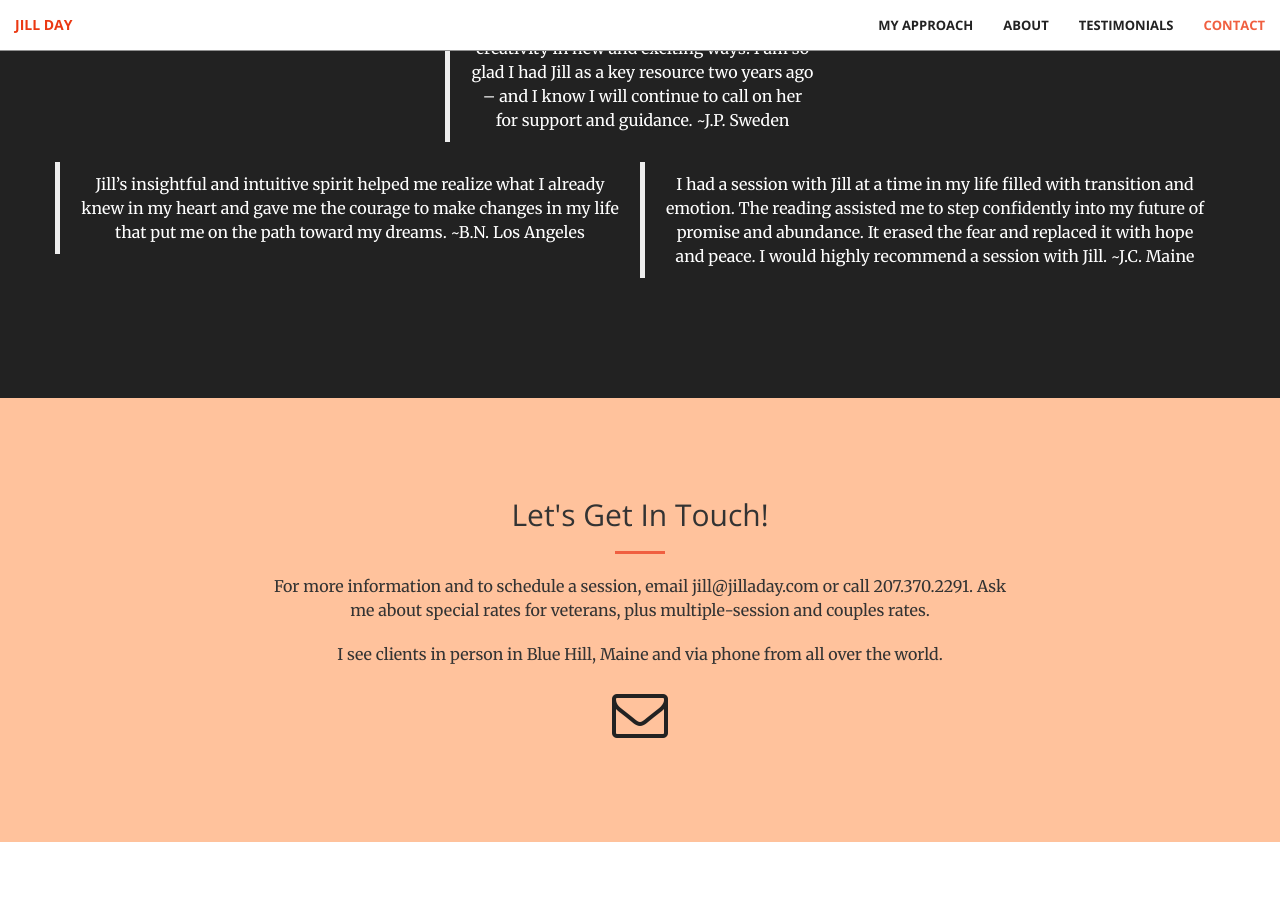
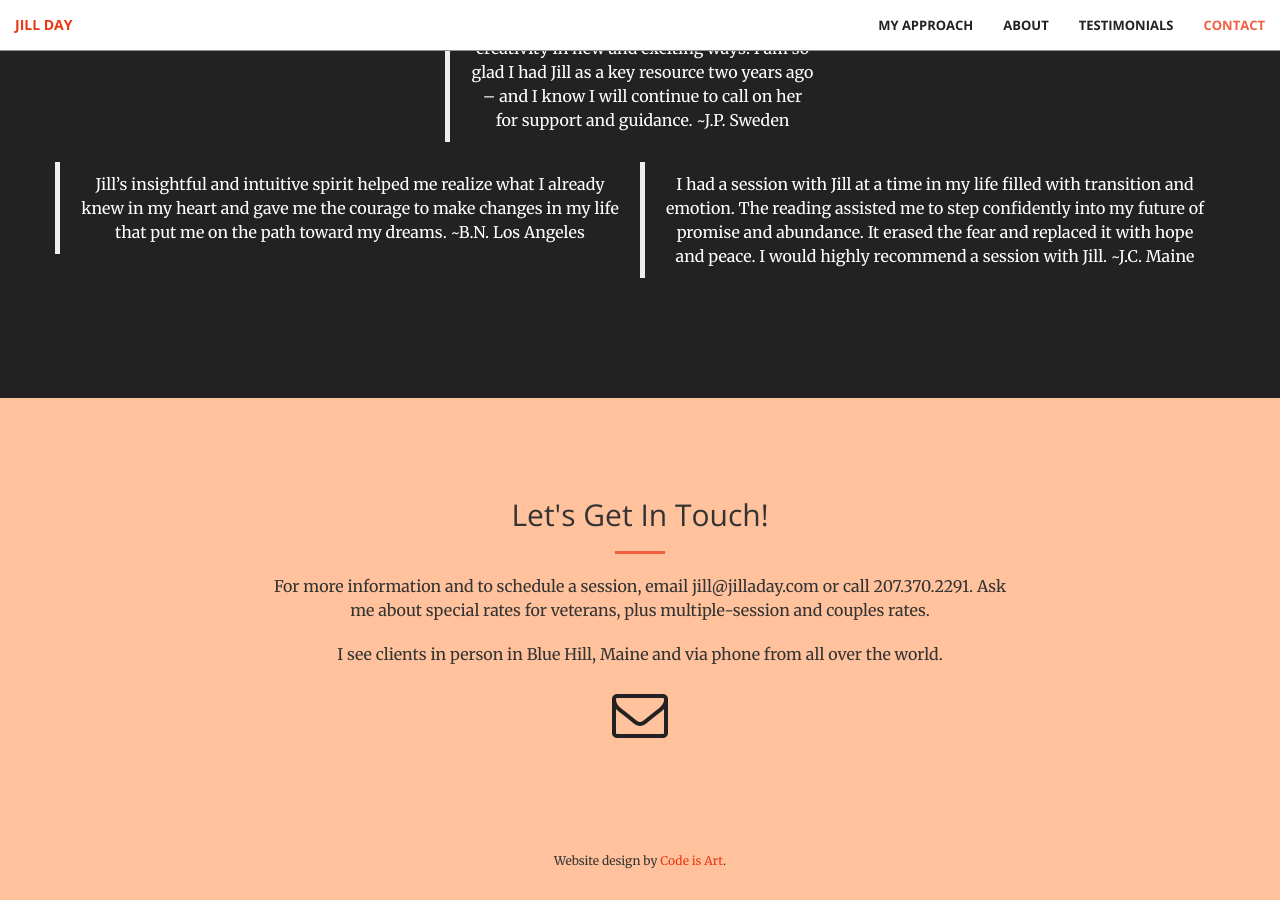
Before and after one commit to audreyshub/jilladay, a Jekyll site: the page built from index.html, in a window 1280 px wide and 900 px high, scrolled down 3838 px. Built offline with Jekyll 4.4.1, drawn with Linux system fonts in a browser that asks for light colours; before the commit the page ends 4680 px from its top, so only the background shows below that.

Commit message:
add to footer

```diff
--- a/_config.yml
+++ b/_config.yml
@@ -4,9 +4,13 @@ email: jill@jilladay.com
 description: > # this means to ignore newlines until "baseurl:"
 baseurl: "" # the subpath of your site, e.g. /blog/
 url: "" # the base hostname & protocol for your site
+codeisart: codeisart.net
 
-twitter_username:
-github_username:
+footer:
+  links:
+    - text: Code Is Art
+      url: 'https://www.codeisart.net'
+      new_window: true
 
 # Build settings
 markdown: kramdown
--- /dev/null
+++ b/_includes/footer.html
@@ -0,0 +1,7 @@
+<section class="footer">
+    <div class="container">
+        <div class="col-lg-12 text-center">
+            <p style="font-size: 12px">Website design by <a href="{{ site.footer.links.url }}" target="_blank" rel="noopener">Code is Art</a>.</p>
+        </div>
+    </div>
+</section>
--- a/_layouts/front.html
+++ b/_layouts/front.html
@@ -10,6 +10,7 @@
   {% include about.html %}
   {% include testimonials.html %}
   {% include contact.html %}
+  {% include footer.html %}
   {% include scripts.html %}
 </body>
 
--- a/_sass/_base.scss
+++ b/_sass/_base.scss
@@ -20,10 +20,10 @@ hr.light {
 
 a {
     @include transition-all;
-    color: $theme-primary;
+    color: darken($theme-primary, 10%);
     &:hover,
     &:focus {
-        color: darken($theme-primary, 10%);
+        color: darken($theme-primary, 20%);
     }
 }
 
@@ -69,6 +69,14 @@ aside {
 
 .no-padding {
     padding: 0;
+}
+
+.footer {
+  padding: 10px 15px;
+  background-color: #FFC29C;
+  // border-top: 1px solid #ddd;
+  // border-bottom-right-radius: 3px;
+  // border-bottom-left-radius: 3px;
 }
 
 // Navigation
```
Also changed, not shown: css/bootstrap.css.
